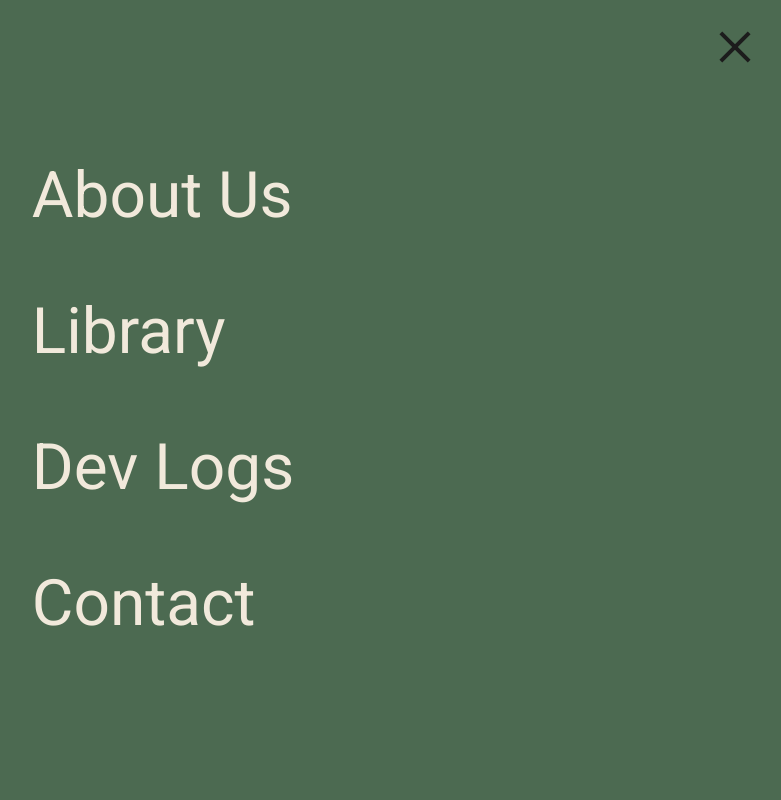
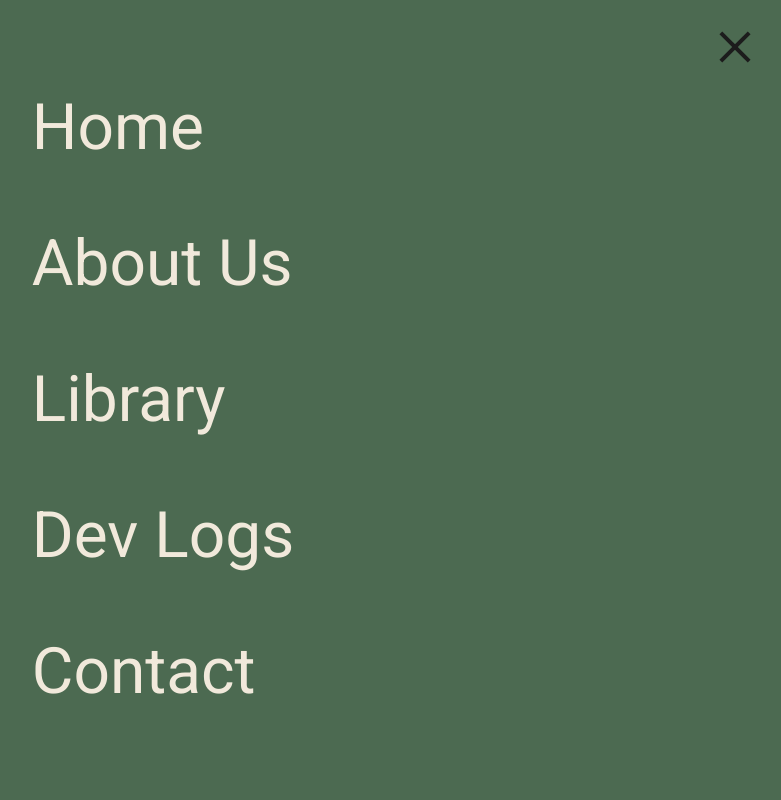
Before and after one commit to udK01/Mindmoss, a React (Vite) app in the folder mindmoss-site/: page / in a window 1280 px wide. Both pictures are taken after a click on the element 1212 px from the left and 47 px from the top of the page. Shown: the top 800 px of the page, without its empty margins (477-1258 px from the left). Built offline with nearby package versions, Linux system fonts and the light colour scheme; a web font is replaced by a local one.

Commit message:
Linked up routes to menu.

```diff
--- a/mindmoss-site/src/App.jsx
+++ b/mindmoss-site/src/App.jsx
@@ -22,9 +22,14 @@ function App() {
     <Router>
       {/* <Header /> */}
       <Header isOpen={isOpen} setIsOpen={setIsOpen} />
-      <AnimatePresence>{isOpen && <Menu />}</AnimatePresence>
+      <AnimatePresence>
+        {isOpen && <Menu setIsOpen={setIsOpen} />}
+      </AnimatePresence>
       <Routes>
         <Route path="/" element={<Home />} />
+        <Route path="/about-us" element={<Contact />} />
+        <Route path="/library" element={<Contact />} />
+        <Route path="/dev-logs" element={<Contact />} />
         <Route path="/contact" element={<Contact />} />
       </Routes>
     </Router>
--- a/mindmoss-site/src/components/Menu.jsx
+++ b/mindmoss-site/src/components/Menu.jsx
@@ -1,6 +1,18 @@
 import { motion } from "framer-motion";
+import { Link } from "react-router-dom";
 
-export default function Menu() {
+export default function Menu({ setIsOpen }) {
+  let classStyle =
+    "hover:cursor-pointer hover:text-orange-500 transition-all duration-300";
+
+  const links = [
+    { to: "/", label: "Home" },
+    { to: "/about-us", label: "About Us" },
+    { to: "/library", label: "Library" },
+    { to: "/dev-logs", label: "Dev Logs" },
+    { to: "/contact", label: "Contact" },
+  ];
+
   return (
     <motion.div
       initial={{ y: "100%" }}
@@ -10,10 +22,16 @@ export default function Menu() {
       className="fixed z-40 inset-0 bg-grass flex items-center justify-center font-roboto text-beige text-[64px]"
     >
       <div className="flex flex-col space-y-10">
-        <div>About Us</div>
-        <div>Library</div>
-        <div>Dev Logs</div>
-        <div>Contact</div>
+        {links.map(({ to, label }) => (
+          <Link
+            key={to}
+            to={to}
+            className={classStyle}
+            onClick={() => setIsOpen(false)}
+          >
+            {label}
+          </Link>
+        ))}
       </div>
     </motion.div>
   );
```
